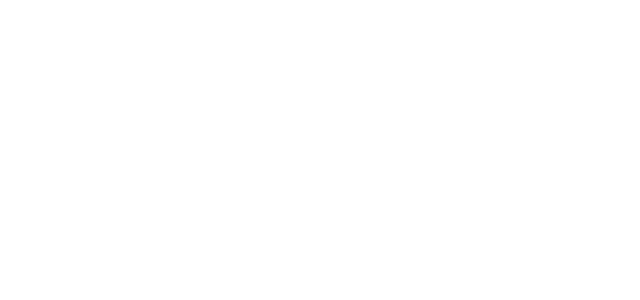
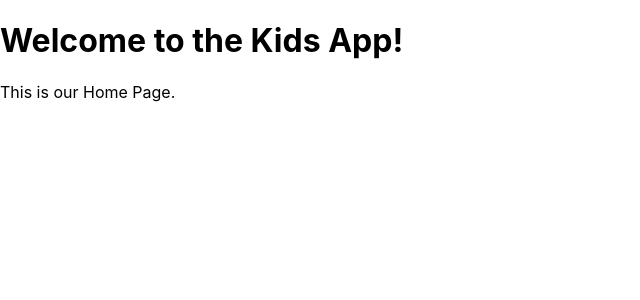
Before and after one commit to Sefagor/HerneErleben, a React (Create React App) app in the folder frontend_app/: page / in a window 1280 px wide. Shown: the top 300 px of the page, without its empty margins (0-640 px from the left). Built offline with nearby package versions, Linux system fonts and the light colour scheme.

Commit message:
feat(frontend): basic Home page

```diff
--- a/frontend_app/package.json
+++ b/frontend_app/package.json
@@ -9,6 +9,7 @@
     "@testing-library/user-event": "^13.5.0",
     "react": "^19.1.0",
     "react-dom": "^19.1.0",
+    "react-router-dom": "^7.6.0",
     "react-scripts": "5.0.1",
     "web-vitals": "^2.1.4"
   },
--- a/frontend_app/public/index.html
+++ b/frontend_app/public/index.html
@@ -24,7 +24,7 @@
       work correctly both with client-side routing and a non-root public URL.
       Learn how to configure a non-root public URL by running `npm run build`.
     -->
-    <title>React App</title>
+    <title>Kids App</title>
   </head>
   <body>
     <noscript>You need to enable JavaScript to run this app.</noscript>
--- a/frontend_app/src/App.js
+++ b/frontend_app/src/App.js
@@ -1,6 +1,15 @@
-import './App.css';
+import React from 'react';
+import { BrowserRouter as Router, Routes, Route } from 'react-router-dom';
+import HomePage from './components/HomePage';
 
 function App() {
+  return (
+    <Router>
+      <Routes>
+        <Route path="/" element={<HomePage />} />
+      </Routes>
+    </Router>
+  );
 }
 
 export default App;
--- /dev/null
+++ b/frontend_app/src/components/HomePage.jsx
@@ -0,0 +1,12 @@
+import React from 'react';
+
+const HomePage = () => {
+  return (
+    <div>
+      <h1>Welcome to the Kids App!</h1>
+      <p>This is our Home Page.</p>
+    </div>
+  );
+};
+
+export default HomePage;
```
Also changed, not shown: 1 other file (tests, documents, lock files or other folders).
